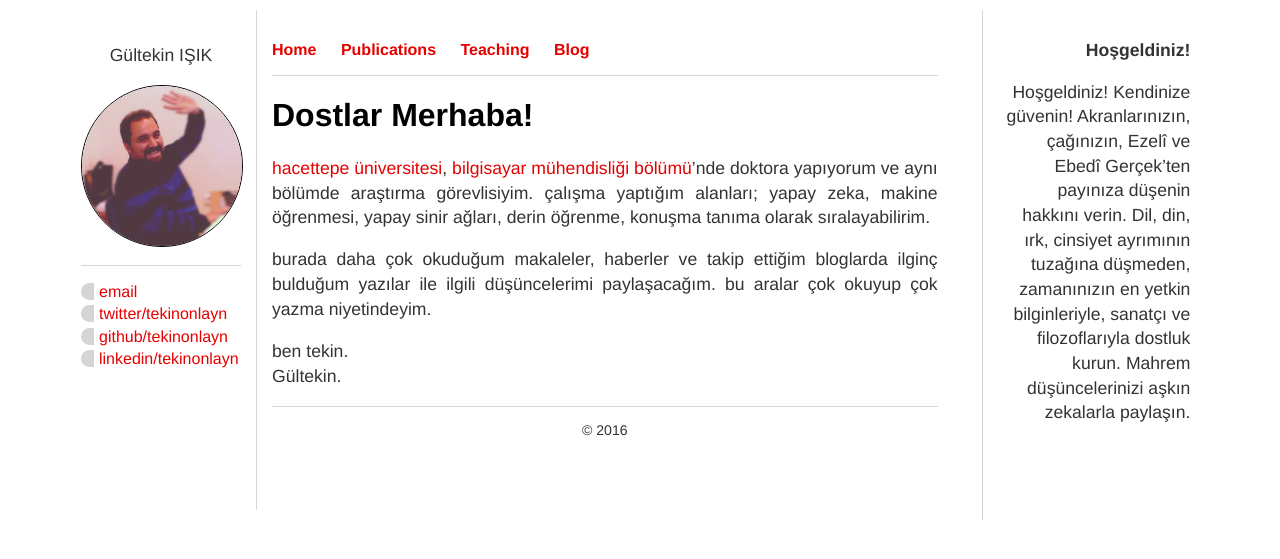
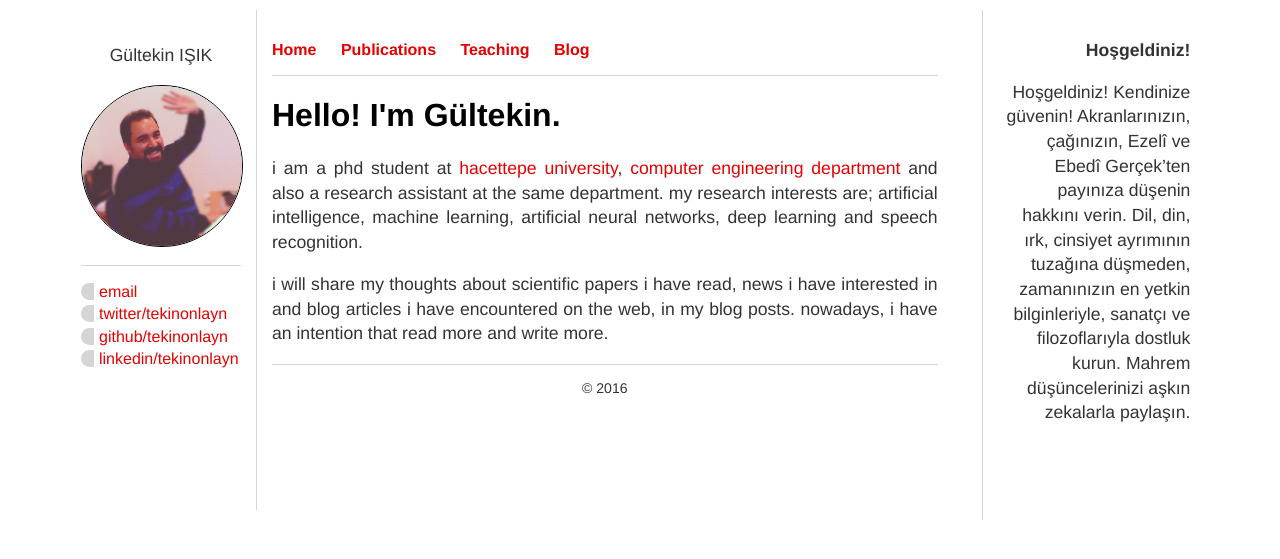
Before and after one commit to tekinonlayn/gi.github.io, a Jekyll site: the page built from index.html, in a window 1280 px wide. Shown: the top 559 px of the page. Built offline with Jekyll 4.4.1, drawn with Linux system fonts in a browser that asks for light colours.

Commit message:
Update index.html

```diff
--- a/index.html
+++ b/index.html
@@ -3,8 +3,7 @@ layout: varsay
 title: Gültekin Işık
 ---
 <div class="blurb">
-	<h1>Dostlar Merhaba!</h1>
-	<p><a href="http://www.hacettepe.edu.tr/">hacettepe üniversitesi</a>, <a href="http://cs.hacettepe.edu.tr/">bilgisayar mühendisliği bölümü</a>’nde doktora yapıyorum ve aynı bölümde araştırma görevlisiyim. çalışma yaptığım alanları; yapay zeka, makine öğrenmesi, yapay sinir ağları, derin öğrenme, konuşma tanıma olarak sıralayabilirim.</p>
-	<p>burada daha çok okuduğum makaleler, haberler ve takip ettiğim bloglarda ilginç bulduğum yazılar ile ilgili düşüncelerimi paylaşacağım. bu aralar çok okuyup çok yazma niyetindeyim.</p>
-<p>ben tekin. <br/> Gültekin.</p>
+	<h1>Hello! I'm Gültekin.</h1>
+	<p>i am a phd student at <a href="http://www.hacettepe.edu.tr/">hacettepe university</a>, <a href="http://cs.hacettepe.edu.tr/">computer engineering department</a> and also a research assistant at the same department. my research interests are; artificial intelligence, machine learning, artificial neural networks, deep learning and speech recognition.</p>
+	<p>i will share my thoughts about scientific papers i have read, news i have interested in and blog articles i have encountered on the web, in my blog posts. nowadays, i have an intention that read more and write more.</p>
 </div><!-- /.blurb -->
```
